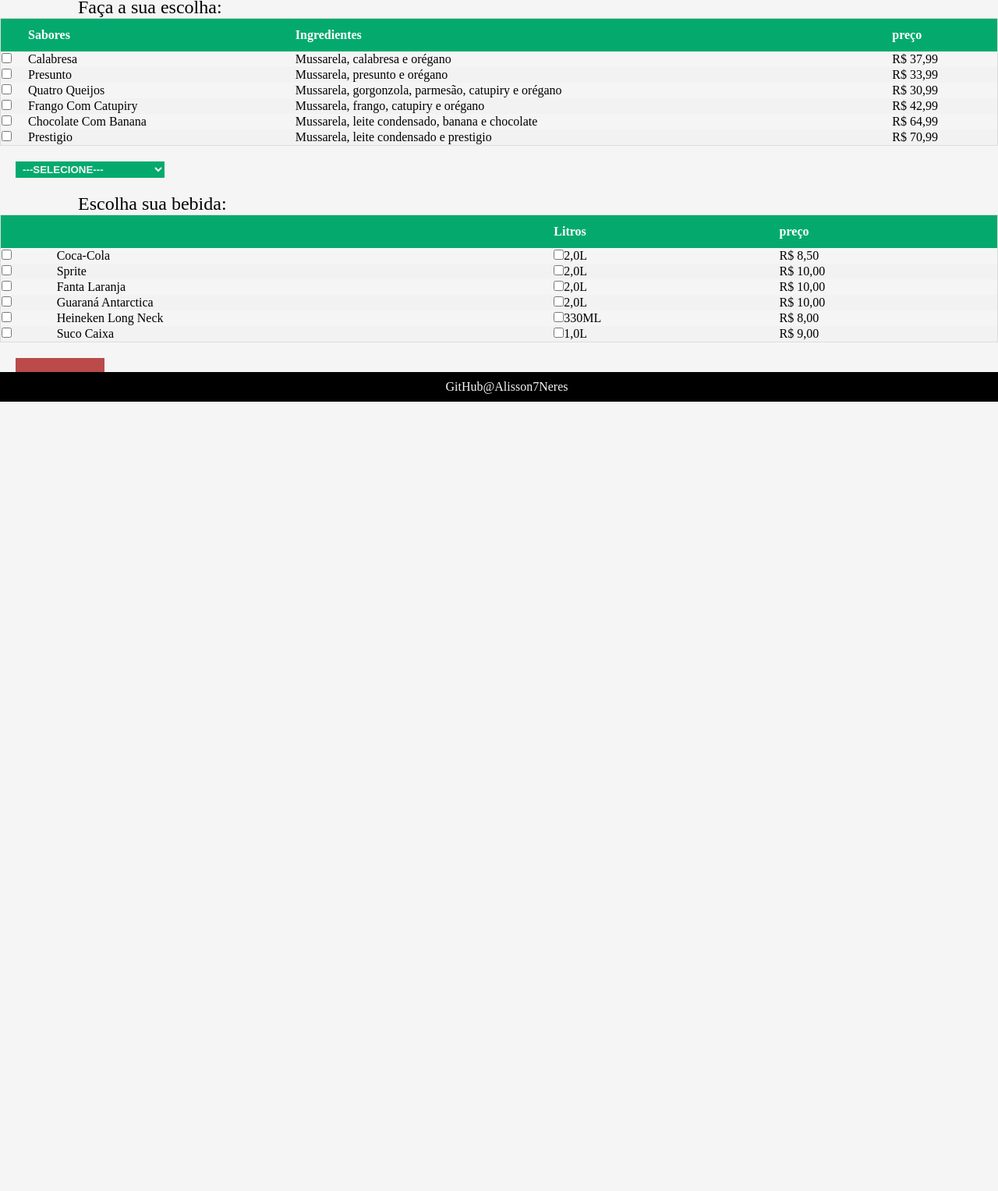
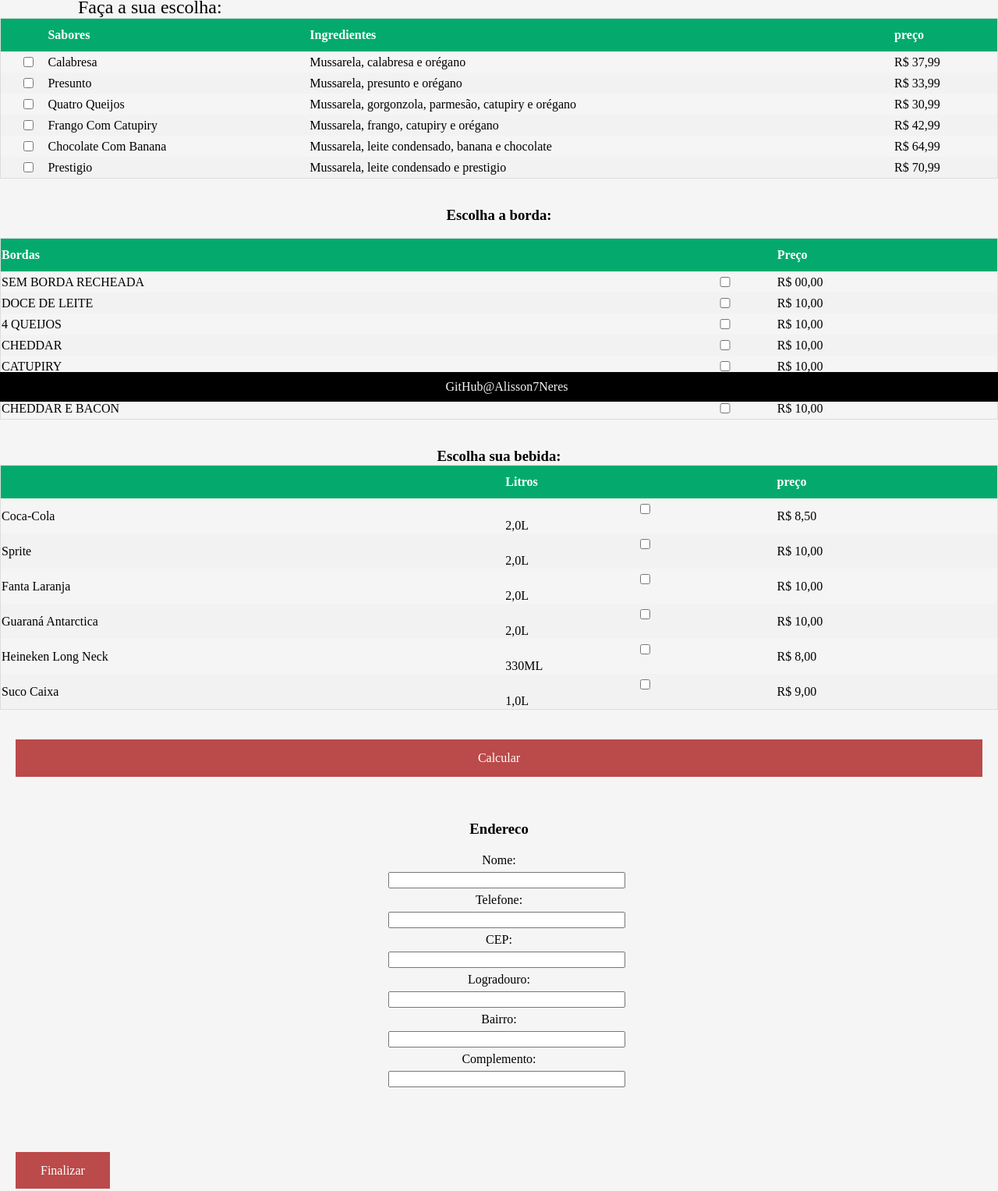
Before and after one commit to Alisson7Neres/node-pizza, a website: page src/index.html in a window 1280 px wide. Shown: the part 285-1812 px from the top of the page at 78% size. Before the commit the page ends 863 px from the top, so only its background shows below. Drawn offline with nearby package versions, Linux system fonts and the light colour scheme.

Commit message:
Criando items part 3

```diff
--- a/app.js
+++ b/app.js
@@ -2,9 +2,14 @@ const express = require('express')
 
 var app = express();
 app.use(express.static('src'));
+app.use(express.static('src/pages'));
 
 app.get('/', (req, res) => {
     res.sendFile(__dirname + '/src/index.html')
 });
 
+app.get('/endereco', (req, res) => {
+    res.sendFile(__dirname + '/src/pages/endereco.html')
+})
+
 app.listen(3030);
--- a/src/css/index.css
+++ b/src/css/index.css
@@ -53,7 +53,11 @@ a {
 }
 
 input {
-    padding: 2px;
+       width: 100%;
+}
+
+.input {
+    width: 100%;
 }
 
 form {
@@ -90,10 +94,47 @@ select {
     background-color: #04AA6D;
 }
 
-button {
+.a {
     border: none;
     margin: 20px;
     background-color: #bb4a4a;
     color: white;
     padding: 15px 32px;
+
 }
+
+.a2 {
+    border: none;
+    margin: 20px;
+    background-color: #bb4a4a;
+    color: white;
+    padding: 15px 32px;
+    display: flex;
+    justify-content: space-evenly;
+}
+
+form {
+    display: inline-block;
+    margin: 20px;
+}
+
+input {
+    margin: 6px;
+}
+
+.body {
+    text-align: center;
+    display: flex;
+    justify-content: center;
+}
+
+p {
+    font-size: 20px;
+    left: 500px;
+    position: absolute;
+}
+
+h3 {
+    justify-content: space-around;
+    display: flex;
+}
--- a/src/index.html
+++ b/src/index.html
@@ -32,42 +32,37 @@
         </thead>
         <tbody>
             <tr>
-                <td><input type="checkbox" name="calabresa"></td>
+                <td><input type="checkbox" name="calabresa" value="37.99"></td>
                 <td>Calabresa</td>
                 <td>Mussarela, calabresa e orégano</td>
                 <td>R$ 37,99
             </tr>
-            </tr>
             <tr>
-                <td><input type="checkbox" name="presunto"></td>
+                <td><input type="checkbox" name="presunto" value="33.99"></td>
                 <td>Presunto</td>
                 <td>Mussarela, presunto e orégano</td>
                 <td>R$ 33,99
             </tr>
-            </tr>
             <tr>
-                <td><input type="checkbox" name="quatroqueijos"></td>
+                <td><input type="checkbox" name="quatroqueijos" value="30.99"></td>
                 <td>Quatro Queijos</td>
                 <td>Mussarela, gorgonzola, parmesão, catupiry e orégano</td>
                 <td>R$ 30,99
             </tr>
-            </tr>
             <tr>
-                <td><input type="checkbox" name="frango"></td>
+                <td><input type="checkbox" name="frango" value="42.99"></td>
                 <td>Frango Com Catupiry</td>
                 <td>Mussarela, frango, catupiry e orégano</td>
                 <td>R$ 42,99
             </tr>
-            </tr>
             <tr>
-                <td><input type="checkbox" name="chocolate"></td>
+                <td><input type="checkbox" name="chocolate" value="64.99"></td>
                 <td>Chocolate Com Banana</td>
                 <td>Mussarela, leite condensado, banana e chocolate</td>
                 <td>R$ 64,99
             </tr>
-            </tr>
             <tr>
-                <td><input type="checkbox" name="prestigio"></td>
+                <td><input type="checkbox" name="prestigio" value="70.99"></td>
                 <td>Prestigio</td>
                 <td>Mussarela, leite condensado e prestigio</td>
                 <td>R$ 70,99
@@ -75,26 +70,72 @@
             </tr>
         </tbody>
     </table>
+    <br><br>
 
-    <td>
-        <select>
-            <option>---SELECIONE---</option>
-            <option>SEM BORDA RECHEADA</option>
-            <option>DOCE DE LEITE</option>
-            <option>4 QUEIJOS</option>
-            <option>CHEDDAR</option>
-            <option>CATUPIRY</option>
-            <option>CHOCOLATE</option>
-            <option>CHEDDAR E BACON</option>
-        </select>
-    </td>
-
+    <h3>Escolha a borda:</h3>
     <br>
-    <label class="fse">Escolha sua bebida:</label>
     <table id="example" class="display" style="width:100%">
         <thead>
             <tr>
+                <th>Bordas</th>
                 <th></th>
+                <th></th>
+                <th>Preço</th>
+            </tr>
+        </thead>
+        <tbody>
+            <tr>
+                <td>SEM BORDA RECHEADA</td>
+                <td><input type="checkbox"></input></td>
+                <td></td>
+                <td>R$ 00,00</td>
+            </tr>
+            <tr>
+                <td>DOCE DE LEITE</td>
+                <td><input value="10.00" type="checkbox"></td>
+                <td></td>
+                <td>R$ 10,00</td>
+            </tr>
+            <tr>
+                <td>4 QUEIJOS</td>
+                <td><input value="10.00" type="checkbox"></td>
+                <td></td>
+                <td>R$ 10,00</td>
+            </tr>
+            <tr>
+                <td>CHEDDAR</td>
+                <td><input value="10.00" type="checkbox"></td>
+                <td></td>
+                <td>R$ 10,00</td>
+            </tr>
+            <tr>
+                <td>CATUPIRY</td>
+                <td><input value="10.00" type="checkbox"></td>
+                <td></td>
+                <td>R$ 10,00</td>
+            </tr>
+            <tr>
+                <td>CHOCOLATE</td>
+                <td><input value="10.00" type="checkbox"></td>
+                <td></td>
+                <td>R$ 10,00</td>
+            </tr>
+            <tr>
+                <td>CHEDDAR E BACON</td>
+                <td><input value="10.00" type="checkbox"></td>
+                <td></td>
+                <td>R$ 10,00</td>
+            </tr>
+
+        </tbody>
+    </table>
+
+    <br>
+    <br>
+    <h3>Escolha sua bebida:</h3>
+    <table id="example" class="display" style="width:100%">
+        <thead>
+            <tr>
                 <th></th>
                 <th>Litros</th>
                 <th>preço</th>
@@ -102,50 +143,132 @@
         </thead>
         <tbody>
             <tr>
-                <td><input type="checkbox" name="chocolate"></td>
                 <td>Coca-Cola</td>
-                <td><input type="checkbox" name="litroDois">2,0L</td>
+                <td><input type="checkbox" name="litroDois" value="8.50">2,0L</td>
                 <td>R$ 8,50</td>
             </tr>
             <tr>
-                <td><input type="checkbox" name="chocolate"></td>
                 <td>Sprite</td>
-                <td><input type="checkbox" name="litroDois">2,0L</td>
+                <td><input type="checkbox" name="litroDois" value="10.00">2,0L</td>
                 <td>R$ 10,00</td>
             </tr>
             <tr>
-                <td><input type="checkbox" name="chocolate"></td>
                 <td>Fanta Laranja</td>
-                <td><input type="checkbox" name="litroDois">2,0L</td>
+                <td><input type="checkbox" name="litroDois" value="10.00">2,0L</td>
                 <td>R$ 10,00</td>
             </tr>
             <tr>
-                <td><input type="checkbox" name="chocolate"></td>
                 <td>Guaraná Antarctica</td>
-                <td><input type="checkbox" name="litroDois">2,0L</td>
+                <td><input type="checkbox" name="litroDois" value="10.00">2,0L</td>
                 <td>R$ 10,00</td>
             </tr>
             <tr>
-                <td><input type="checkbox" name="chocolate"></td>
                 <td>Heineken Long Neck</td>
-                <td><input type="checkbox" name="litroMeio">330ML
+                <td><input type="checkbox" name="litroMeio" value="8.00">330ML
                 <td>R$ 8,00</td>
             </tr>
             <tr>
-                <td><input type="checkbox" name="chocolate"></td>
                 <td>Suco Caixa</td>
-                <td><input type="checkbox" name="litroMeio">1,0L
+                <td><input type="checkbox" name="litroMeio" value="9.00">1,0L
                 <td>R$ 9,00</td>
             </tr>
         </tbody>
+
     </table>
+    <br>
 
-    <button>Finalizar</button>
+    <a class="a2" onclick="calcular()">Calcular</a>
+    <br><br>
+    <p class="resultado"></p>
+
+    <h3>Endereco</h3>
+    <form class="body">
+
+        <div>
+            <div>
+                <label>Nome:</label>
+                <input id="nome" name="nome" class="input">
+            </div>
+            <div>
+                <label>Telefone:</label>
+                <input id="telefone" name="telefone" class="input">
+            </div>
+            <div>
+                <label>CEP:</label>
+                <input id="cep" name="cep" onchange="viaCep();" class="input">
+            </div>
+            <div>
+                <label>Logradouro:</label>
+                <input id="logradouro" name="logradouro" class="input">
+            </div>
+            <div>
+                <label>Bairro:</label>
+                <input id="bairro" name="bairro" class="input">
+            </div>
+            <div>
+                <label>Complemento:</label>
+                <input id="complemento" name="complemento" class="input">
+            </div>
+        </div>
+
+    </form>
 
     <br><br><br><br>
     <div class="footer">
         <a href="https://github.com/Alisson7Neres/node-pizza" target="_blank">GitHub@Alisson7Neres</a>
     </div>
+
+</body>
+
+
+<script src="https://code.jquery.com/jquery-3.6.0.min.js"
+    integrity="sha256-/xUj+3OJU5yExlq6GSYGSHk7tPXikynS7ogEvDej/m4=" crossorigin="anonymous"></script>
+<script>
+
+    function viaCep() {
+        var cep = $('#cep').val();
+        var logradouro = $('#logradouro').val();
+        var bairro = $('#bairro').val();
+
+        $.getJSON("https://viacep.com.br/ws/" + cep + "/json/?callback=?", function (dados) {
+
+            if (!("erro" in dados)) {
+                $("#logradouro").val(dados.logradouro);
+                $("#bairro").val(dados.bairro);
+            }
+            else {
+                //CEP pesquisado não foi encontrado.
+                limpa_formulário_cep();
+                alert("CEP não encontrado.");
+            }
+        });
+    }
+
+    function limpa_formulário_cep() {
+        // Limpa valores do formulário de cep.
+        $("#logradouro").val("");
+        $("#bairro").val("");
+    }
+
+    function calcular() {
+        document.querySelector('.resultado').innerHTML = '';
+        const itens = document.querySelectorAll("input[type='checkbox']:checked");
+        let values = 0;
+        if (itens.length > 0) {
+            for (let i = 0; i < itens.length; i++) {
+                values = values + (parseFloat(itens[i].value));
+            }
+            document.querySelector('.resultado').innerHTML = 'Valores a serem pagos: R$' + values
+        }
+    }
+</script>
+
+<a class="a">Finalizar</a>
+
+<br><br><br><br>
+<div class="footer">
+    <a href="https://github.com/Alisson7Neres/node-pizza" target="_blank">GitHub@Alisson7Neres</a>
+</div>
 </body>
 
 </html>
```
